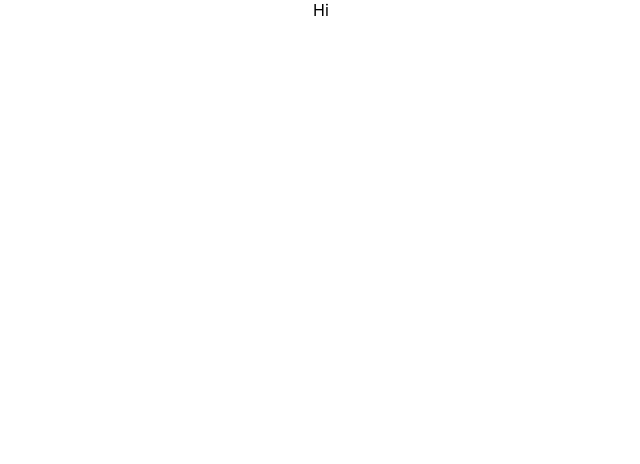
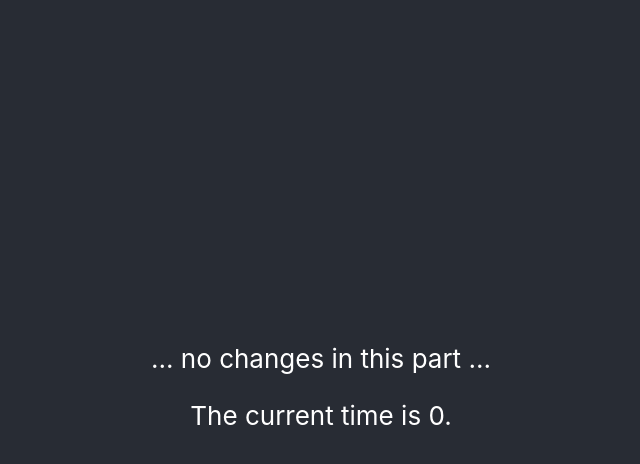
Before and after one commit to Hintful/aram.gg, a React (Create React App) app: page / in a window 1280 px wide. Shown: the top 464 px of the page, without its empty margins (319-959 px from the left). Built offline with nearby package versions, Linux system fonts and the light colour scheme; no server answers.

Commit message:
fea) Edit App.js to make a connection between flask and react

```diff
--- a/src/App.js
+++ b/src/App.js
@@ -1,9 +1,23 @@
+import React, { useState, useEffect } from 'react';
 import './App.css';
 
 function App() {
+  const [currentTime, setCurrentTime] = useState(0);
+
+  useEffect(() => {
+    fetch('/time').then(res => res.json()).then(data => {
+      setCurrentTime(data.time);
+    });
+  }, []);
+
   return (
     <div className="App">
-      Hi
+      <header className="App-header">
+
+        ... no changes in this part ...
+
+        <p>The current time is {currentTime}.</p>
+      </header>
     </div>
   );
 }
```
